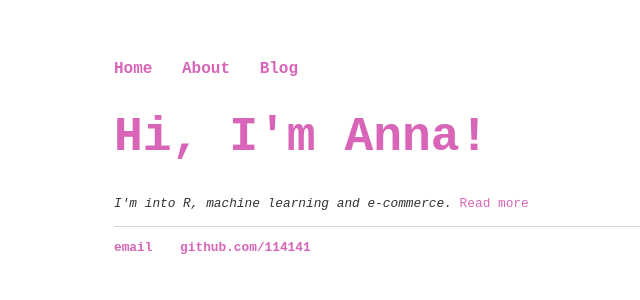
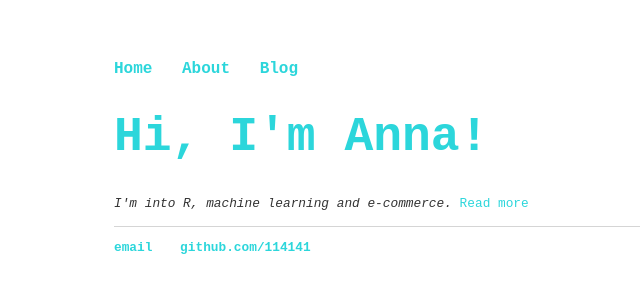
Before and after one commit to 114141/114141.github.io, a Jekyll site: the page built from index.html, in a window 1280 px wide. Shown: the top 300 px of the page, without its empty margins (78-718 px from the left). Built offline with Jekyll 4.4.1, drawn with Linux system fonts in a browser that asks for light colours.

Commit message:
Update main.css

```diff
--- a/css/main.css
+++ b/css/main.css
@@ -14,7 +14,7 @@ nav ul li, footer ul li {
 }
 a {
     text-decoration: none;
-    color: #d865b8;
+    color: #2cd6db;
 }
 a:hover {
     text-decoration: underline;
@@ -22,7 +22,7 @@ a:hover {
 h1 {
     font-size: 3em;
     font-family:'Courier New';
-    color: #d865b8;
+    color: #2cd6db;
 }
 p {
     font-family:'Courier New';
```
